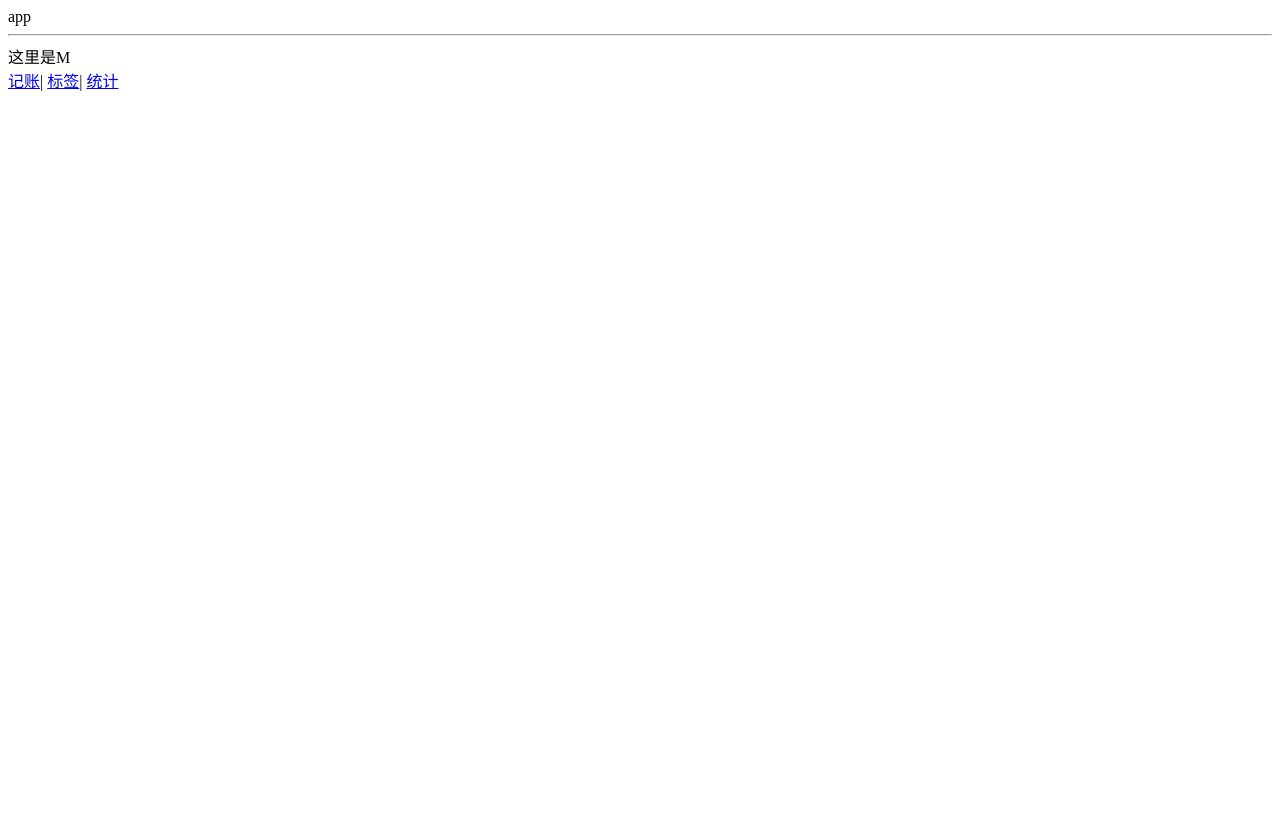
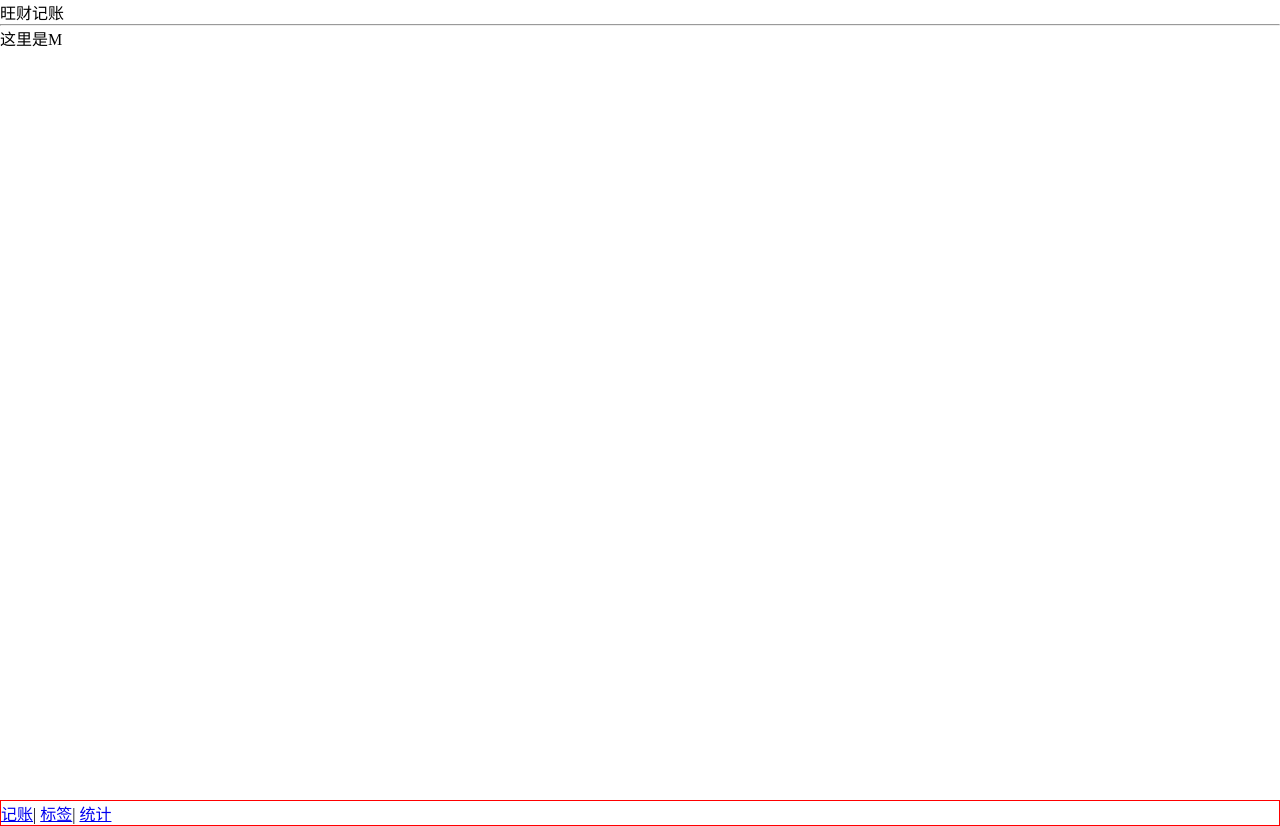
Before and after one commit to yruirui/account, a Vue app: page /#/money in a window 1280 px wide. Before the commit the page ends 800 px from the top, so only its background shows below. Built offline with nearby package versions, Linux system fonts and the light colour scheme.

Commit message:
Money布局

```diff
--- a/src/App.vue
+++ b/src/App.vue
@@ -1,6 +1,6 @@
 <template>
   <div>
-    app
+    旺财记账
     <hr />
     <router-view></router-view>
   </div>
@@ -10,6 +10,11 @@
 export default {};
 </script>
 <style lang="scss">
+*{
+  box-sizing:border-box;
+  margin:0;
+  padding:0;
+}
 #app {
   font-family: Avenir, Helvetica, Arial, sans-serif;
   -webkit-font-smoothing: antialiased;
--- a/src/components/nav.vue
+++ b/src/components/nav.vue
@@ -1,5 +1,5 @@
 <template>
-  <div>
+  <div class="nav">
     <router-link to="/labels">记账</router-link>|
     <router-link to="/labels">标签</router-link>|
     <router-link to="/statistics">统计</router-link>
@@ -13,4 +13,8 @@
 </script>
 
 <style scoped>
+.nav{
+  border:red 1px solid;
+
+}
 </style>
--- a/src/views/Money.vue
+++ b/src/views/Money.vue
@@ -1,6 +1,8 @@
 <template>
-  <div>
-    这里是M
+  <div class="nav-wrapper">
+    <div class="contenner">
+     这里是M
+    </div>
     <Nav />
   </div>
 </template>
@@ -14,4 +16,13 @@
 </script>
 
 <style scoped>
+.nav-wrapper{
+  display:flex;
+  flex-direction:column;
+  height:100vh;
+}
+.contenner{
+ flex-grow:1;
+ overflow:auto;
+}
 </style>
```
Also changed, not shown: src/components/Layoyt.vue (added).
